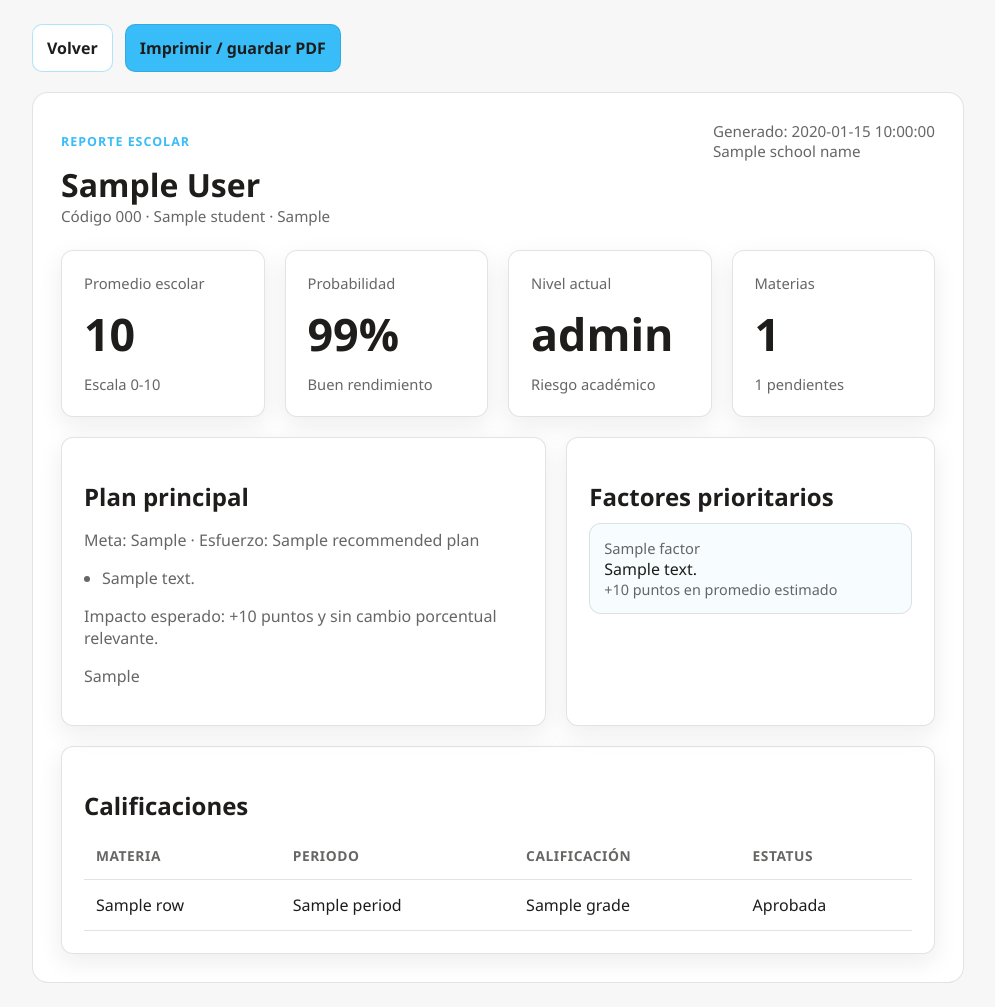
After one commit to Edson-Zepeda/Prepa-Team, a FastAPI app: template web/frontend/templates/student_report.html in a window 1280 px wide. The commit adds this page. Shown: the whole page, without its empty margins (142-1137 px from the left). Run offline with FastAPI, Linux system fonts and the light colour scheme; the template is opened without the code that fills it: most values are stand-ins (such as "Sample title", 1, 10 or a date in 2020); parts of the project's set-up code (start-up, migrations or seed data) failed here and were passed over.

Commit message:
Add printable reports and CSV template download

```diff
--- a/models/student_success_metadata.json
+++ b/models/student_success_metadata.json
@@ -74,14 +74,14 @@
     },
     {
       "model": "random_forest",
-      "train_mae": 0.07306520483311008,
+      "train_mae": 0.07306520483311005,
       "train_rmse": 0.09119776004376587,
       "train_r2": 0.9900939689065318,
       "test_mae": 0.1963675205982804,
       "test_rmse": 0.2529338368548725,
       "test_r2": 0.9226351401062332,
       "cv_mae": 0.1960724289516869,
-      "cv_rmse": 0.24602053097215498,
+      "cv_rmse": 0.24602053097215504,
       "cv_r2": 0.9274816781650342
     }
   ],
--- a/web/backend/app.py
+++ b/web/backend/app.py
@@ -1,5 +1,6 @@
 from __future__ import annotations
 
+from datetime import datetime
 from pathlib import Path
 import sys
 from typing import Any
@@ -7,7 +8,7 @@ from urllib.parse import quote
 
 from fastapi import FastAPI, File, Form, HTTPException, Request, UploadFile
 from fastapi.middleware.cors import CORSMiddleware
-from fastapi.responses import JSONResponse, RedirectResponse
+from fastapi.responses import JSONResponse, RedirectResponse, Response
 from fastapi.staticfiles import StaticFiles
 from fastapi.templating import Jinja2Templates
 
@@ -181,6 +182,12 @@ def student_dashboard_context(student_id: int) -> dict[str, Any]:
         "failed_count": failed_count,
         "prediction": prediction,
     }
+
+
+def report_context(student_id: int) -> dict[str, Any]:
+    context = student_dashboard_context(student_id)
+    context["generated_at"] = datetime.now().strftime("%d/%m/%Y %H:%M")
+    return context
 
 
 def admin_dashboard_context() -> dict[str, Any]:
@@ -481,6 +488,20 @@ async def admin_grades_upload_submit(request: Request, csv_file: UploadFile = Fi
         return render(request, "admin_grades_upload.html", error=str(exc))
 
 
+@app.get("/admin/grades/template.csv")
+def admin_grades_template(request: Request):
+    require_user(request, "admin")
+    csv_content = "\n".join(
+        [
+            "student_code,full_name,subject_name,period,grade",
+            "PT001,Edson Manuel Zepeda Chavez,Matematicas,2026-A,5.8",
+            "PT002,Francisco Ricardo Moreno Sanchez,Programacion,2026-A,9.8",
+        ]
+    )
+    headers = {"Content-Disposition": 'attachment; filename="plantilla_calificaciones.csv"'}
+    return Response(content=csv_content, media_type="text/csv; charset=utf-8", headers=headers)
+
+
 @app.get("/student/dashboard")
 def student_dashboard(request: Request):
     user = require_user(request, "student")
@@ -488,6 +509,15 @@ def student_dashboard(request: Request):
     if not student:
         raise HTTPException(status_code=404, detail="Alumno no asociado a la cuenta.")
     return render(request, "student_dashboard.html", **student_dashboard_context(int(student["id"])))
+
+
+@app.get("/student/report")
+def student_report(request: Request):
+    user = require_user(request, "student")
+    student = repository.get_student_by_user_id(int(user["id"]))
+    if not student:
+        raise HTTPException(status_code=404, detail="Alumno no asociado a la cuenta.")
+    return render(request, "student_report.html", **report_context(int(student["id"])))
 
 
 @app.get("/student/profile")
@@ -608,6 +638,15 @@ def api_admin_student_predict(request: Request, student_id: int):
     return service.predict(payload)
 
 
+@app.get("/admin/students/{student_id}/report")
+def admin_student_report(request: Request, student_id: int):
+    require_user(request, "admin")
+    student = repository.get_student(student_id)
+    if not student:
+        raise HTTPException(status_code=404, detail="Alumno no encontrado.")
+    return render(request, "student_report.html", **report_context(student_id))
+
+
 @app.post("/api/admin/students")
 async def api_admin_create_student(request: Request):
     require_user(request, "admin")
--- a/web/frontend/templates/admin_grades_upload.html
+++ b/web/frontend/templates/admin_grades_upload.html
@@ -15,6 +15,7 @@
         </label>
         <div class="actions">
           <button type="submit">Importar calificaciones</button>
+          <a class="btn secondary" href="/admin/grades/template.csv">Descargar plantilla</a>
         </div>
       </form>
     </article>
--- a/web/frontend/templates/admin_student_detail.html
+++ b/web/frontend/templates/admin_student_detail.html
@@ -27,6 +27,11 @@
       <div class="metric-meta">Datos complementarios</div>
     </article>
   </section>
+
+  <div class="actions" style="margin-top:20px;">
+    <a class="btn secondary" href="/admin/students">Volver a alumnos</a>
+    <a class="btn secondary" href="/admin/students/{{ student.id }}/report" target="_blank" rel="noopener">Ver reporte</a>
+  </div>
 
   <section class="grid two-col" style="margin-top:20px;">
     <article class="card">
--- a/web/frontend/templates/student_dashboard.html
+++ b/web/frontend/templates/student_dashboard.html
@@ -22,6 +22,11 @@
       <div class="metric-meta">{{ approved_count }} materias aprobadas / {{ failed_count }} pendientes</div>
     </article>
   </section>
+
+  <div class="actions" style="margin-top:20px;">
+    <a class="btn secondary" href="/student/report" target="_blank" rel="noopener">Ver reporte</a>
+    <a class="btn secondary" href="/student/profile">Actualizar perfil</a>
+  </div>
 
   <section class="grid two-col" style="margin-top:20px;">
     <article class="card">
--- /dev/null
+++ b/web/frontend/templates/student_report.html
@@ -0,0 +1,149 @@
+<!doctype html>
+<html lang="es">
+  <head>
+    <meta charset="utf-8" />
+    <meta name="viewport" content="width=device-width, initial-scale=1" />
+    <title>Reporte del alumno · {{ student.full_name }}</title>
+    <link rel="stylesheet" href="{{ request.url_for('static', path='app.css') }}" />
+    <style>
+      body { background: #f7f7f7; }
+      .report-shell { max-width: 980px; margin: 0 auto; padding: 24px; }
+      .report-page { background: #fff; border: 1px solid rgba(30,29,28,.12); border-radius: 16px; padding: 28px; }
+      .report-head { display: flex; justify-content: space-between; gap: 16px; align-items: start; margin-bottom: 24px; }
+      .report-title { margin: 0; font-size: 2rem; }
+      .report-meta { color: rgba(30,29,28,.68); font-size: .95rem; }
+      .report-actions { display: flex; gap: 12px; margin-bottom: 20px; }
+      .report-block { margin-top: 20px; }
+      .report-block h2 { margin-bottom: 10px; }
+      @media print {
+        body { background: #fff; }
+        .report-actions { display: none; }
+        .report-shell { max-width: none; padding: 0; }
+        .report-page { border: 0; border-radius: 0; box-shadow: none; padding: 0; }
+      }
+    </style>
+  </head>
+  <body>
+    <div class="report-shell">
+      <div class="report-actions">
+        <a class="btn secondary" href="{% if current_user and current_user.role == 'admin' %}/admin/students/{{ student.id }}{% else %}/student/dashboard{% endif %}">Volver</a>
+        <button type="button" onclick="window.print()">Imprimir / guardar PDF</button>
+      </div>
+
+      <section class="report-page">
+        <div class="report-head">
+          <div>
+            <p class="eyebrow">Reporte escolar</p>
+            <h1 class="report-title">{{ student.full_name }}</h1>
+            <div class="report-meta">
+              Código {{ student.student_code }} · {{ student.group_name or "Sin grupo" }} · {{ student.current_period or "Sin periodo" }}
+            </div>
+          </div>
+          <div class="report-meta">
+            Generado: {{ generated_at }}<br />
+            {{ school_name }}
+          </div>
+        </div>
+
+        <section class="grid cards-4">
+          <article class="card metric-card">
+            <div class="metric-label">Promedio escolar</div>
+            <div class="metric-value">{{ school_average if school_average is not none else "--" }}</div>
+            <div class="metric-meta">Escala 0-10</div>
+          </article>
+          <article class="card metric-card">
+            <div class="metric-label">Probabilidad</div>
+            <div class="metric-value">{{ prediction.good_performance_probability|percent_display if prediction else "--" }}</div>
+            <div class="metric-meta">Buen rendimiento</div>
+          </article>
+          <article class="card metric-card">
+            <div class="metric-label">Nivel actual</div>
+            <div class="metric-value">{{ prediction.risk_level if prediction else "--" }}</div>
+            <div class="metric-meta">Riesgo académico</div>
+          </article>
+          <article class="card metric-card">
+            <div class="metric-label">Materias</div>
+            <div class="metric-value">{{ approved_count }}</div>
+            <div class="metric-meta">{{ failed_count }} pendientes</div>
+          </article>
+        </section>
+
+        <section class="report-block grid two-col">
+          <article class="card">
+            <h2>Plan principal</h2>
+            {% if prediction %}
+              <p class="muted">Meta: {{ prediction.recommended_plan.target_zone }} · Esfuerzo: {{ prediction.recommended_plan.effort_label }}</p>
+              <ul class="list-clean">
+                {% for action in prediction.recommended_plan.actions %}
+                  <li>{{ action.change_text }}</li>
+                {% endfor %}
+              </ul>
+              <p class="muted">
+                Impacto esperado: +{{ prediction.recommended_plan.delta_average_10 }} puntos y
+                {% if prediction.recommended_plan.delta_probability > 0.001 %}
+                  +{{ (prediction.recommended_plan.delta_probability * 100)|round(1) }} puntos porcentuales.
+                {% else %}
+                  sin cambio porcentual relevante.
+                {% endif %}
+              </p>
+              <p class="muted">{{ prediction.recommended_plan.why_selected }}</p>
+            {% else %}
+              <div class="empty">No hay suficientes datos para generar un plan.</div>
+            {% endif %}
+          </article>
+
+          <article class="card">
+            <h2>Factores prioritarios</h2>
+            {% if prediction %}
+              <div class="factor-list">
+                {% for factor in prediction.priority_factors %}
+                  <div class="factor-item">
+                    <div class="metric-label">{{ factor.label }}</div>
+                    <div>{{ factor.change_text }}</div>
+                    <div class="small muted">
+                      {% if factor.delta_probability > 0.001 %}
+                        +{{ (factor.delta_probability * 100)|round(1) }} puntos porcentuales
+                      {% else %}
+                        +{{ factor.delta_average_10 }} puntos en promedio estimado
+                      {% endif %}
+                    </div>
+                  </div>
+                {% endfor %}
+              </div>
+            {% else %}
+              <div class="empty">No hay factores disponibles.</div>
+            {% endif %}
+          </article>
+        </section>
+
+        <section class="report-block card">
+          <h2>Calificaciones</h2>
+          <div class="table-wrapper">
+            <table>
+              <thead>
+                <tr>
+                  <th>Materia</th>
+                  <th>Periodo</th>
+                  <th>Calificación</th>
+                  <th>Estatus</th>
+                </tr>
+              </thead>
+              <tbody>
+                {% for row in grades %}
+                  <tr>
+                    <td>{{ row.subject_name }}</td>
+                    <td>{{ row.period }}</td>
+                    <td>{{ row.grade }}</td>
+                    <td>{{ "Aprobada" if row.status == "approved" else "Reprobada" }}</td>
+                  </tr>
+                {% else %}
+                  <tr><td colspan="4">Sin calificaciones registradas.</td></tr>
+                {% endfor %}
+              </tbody>
+            </table>
+          </div>
+        </section>
+      </section>
+    </div>
+  </body>
+</html>
```
Also changed, not shown: docs/API_CONTRACT.md (+12 -0 lines), scripts/smoke_test_web_beta.py (+13 -0 lines), README.md, 1 other file.
